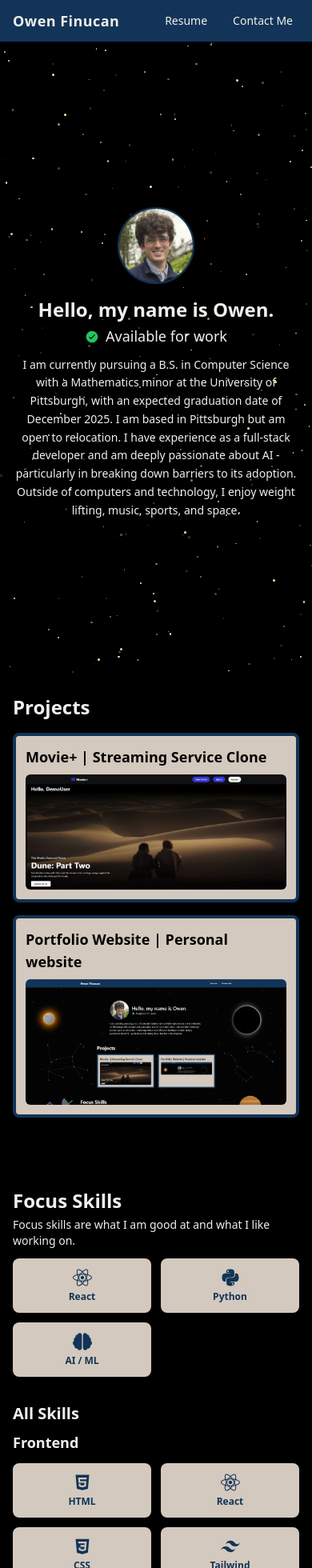
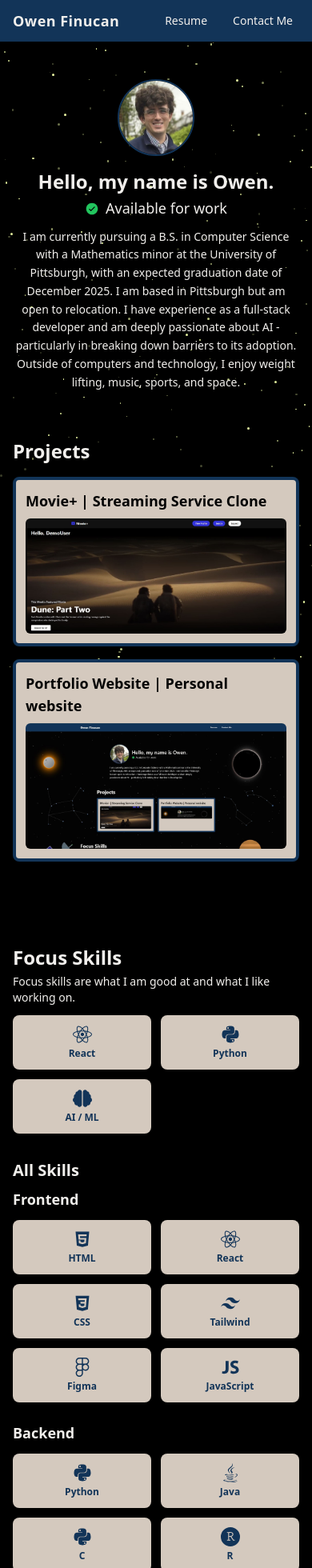
Before and after one commit to ofinucan7/PortfolioSite, a React (Create React App) app in the folder portfolio-website/: page / in a window 390 px wide. Shown: the top 1960 px of the page at 80% size. Built offline with nearby package versions, Linux system fonts and the light colour scheme.

Commit message:
rescaling components

```diff
--- a/portfolio-website/src/components/Hero.jsx
+++ b/portfolio-website/src/components/Hero.jsx
@@ -3,7 +3,7 @@ import { IoIosCheckmarkCircle } from "react-icons/io";
 
 const Hero = () => {
   return (
-    <div className={`flex justify-center items-center min-h-screen px-4 sm:px-6 md:px-8 -mt-8 sm:-mt-16 md:-mt-48 lg:-mt-48 xl:-mt-60 text-[#F1EFEC]`}>
+    <div className={`flex justify-center items-center min-h-screen px-4 sm:px-6 md:px-8 -mt-48 sm:-mt-36 md:-mt-48 lg:-mt-48 xl:-mt-60 2xl:-mt-72 text-[#F1EFEC]`}>
       <div className="flex flex-col items-start max-w-2xl w-full space-y-4 sm:space-y-6">
 
         {/* picture + greeting */}
--- a/portfolio-website/src/components/Projects.jsx
+++ b/portfolio-website/src/components/Projects.jsx
@@ -6,7 +6,7 @@ const Projects = ({ projects }) => {
   const navigate = useNavigate();
 
   return (
-    <div className="max-w-4xl mx-auto py-6 sm:py-10 lg:py-16 px-4 sm:px-6 md:px-8 text-[#F1EFEC] -mt-8 sm:mt-16 md:-mt-48 lg:-mt-48 xl:-mt-72">
+    <div className="max-w-4xl mx-auto py-6 sm:py-10 lg:py-16 px-4 sm:px-6 md:px-8 text-[#F1EFEC] -mt-48 sm:-mt-48 md:-mt-48 lg:-mt-48 xl:-mt-60 2xl:-mt-72">
       <h2 className={`text-2xl sm:text-3xl lg:text-4xl font-bold mb-4 sm:mb-6 text-[#F1EFEC]`} > Projects </h2>
 
       <div className="grid grid-cols-1 lg:grid-cols-2 gap-4 sm:gap-6">
--- a/portfolio-website/src/components/Skills.jsx
+++ b/portfolio-website/src/components/Skills.jsx
@@ -5,7 +5,7 @@ const Skills = ({ focus_skills, all_skills, change_text_color } ) => {
   const [selectedSkill, setSelectedSkill] = useState(null);
 
   return (
-    <div className="max-w-6xl mx-auto px-4 sm:px-6 md:px-8 py-8 sm:py-12 lg:py-20 text-[#F1EFEC] mt-8 sm:mt-12 md:mt-32 lg:-mt-8 xl:-mt-16">
+    <div className="max-w-6xl mx-auto px-4 sm:px-6 md:px-8 py-8 sm:py-12 lg:py-20 text-[#F1EFEC] mt-12 sm:mt-12 md:mt-16 lg:-mt-2 xl:-mt-8 2xl:mt-2">
 
       {/* focus skills section */}
       <div className='mb-8 sm:mb-12 lg:mb-[24px]'>
```
